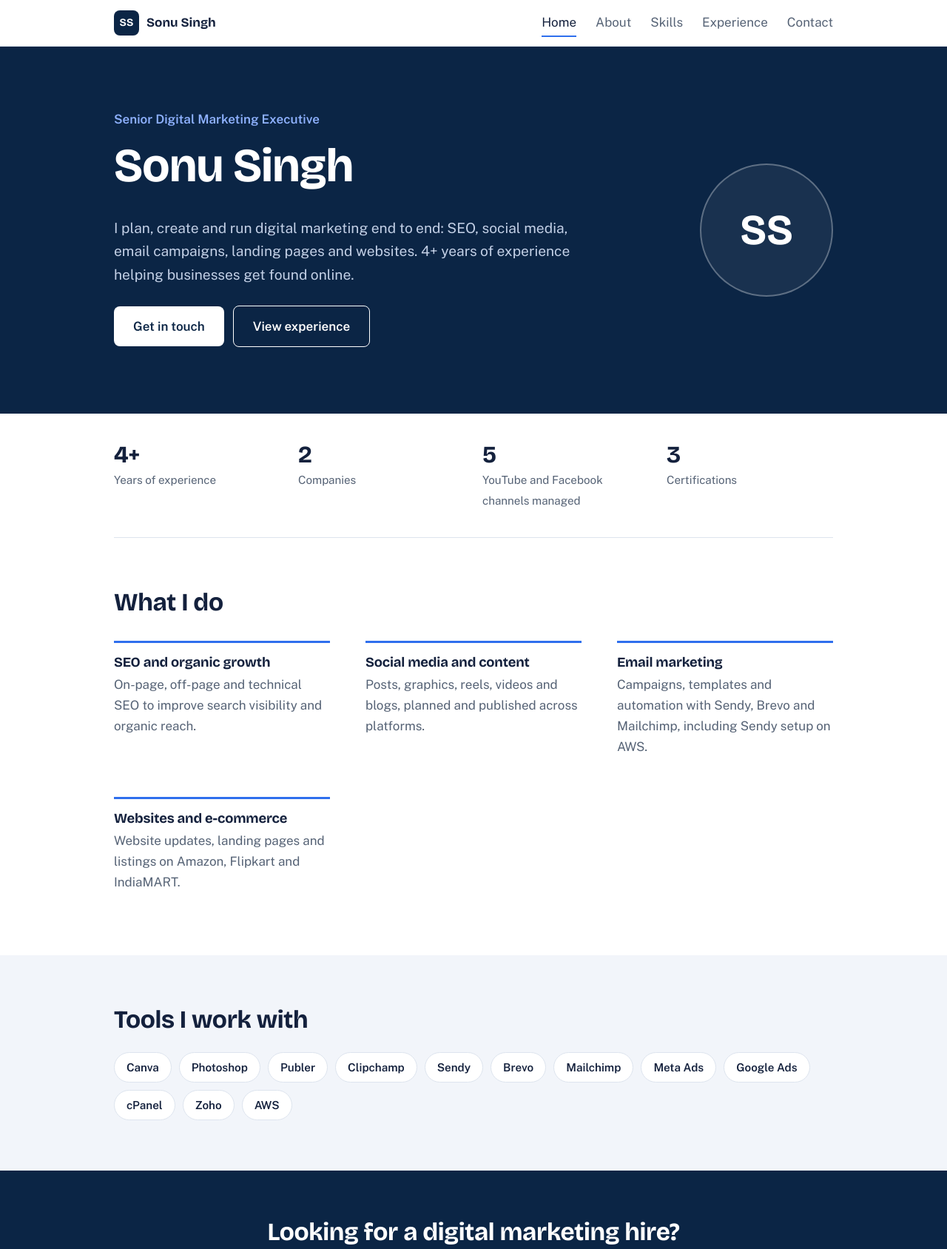
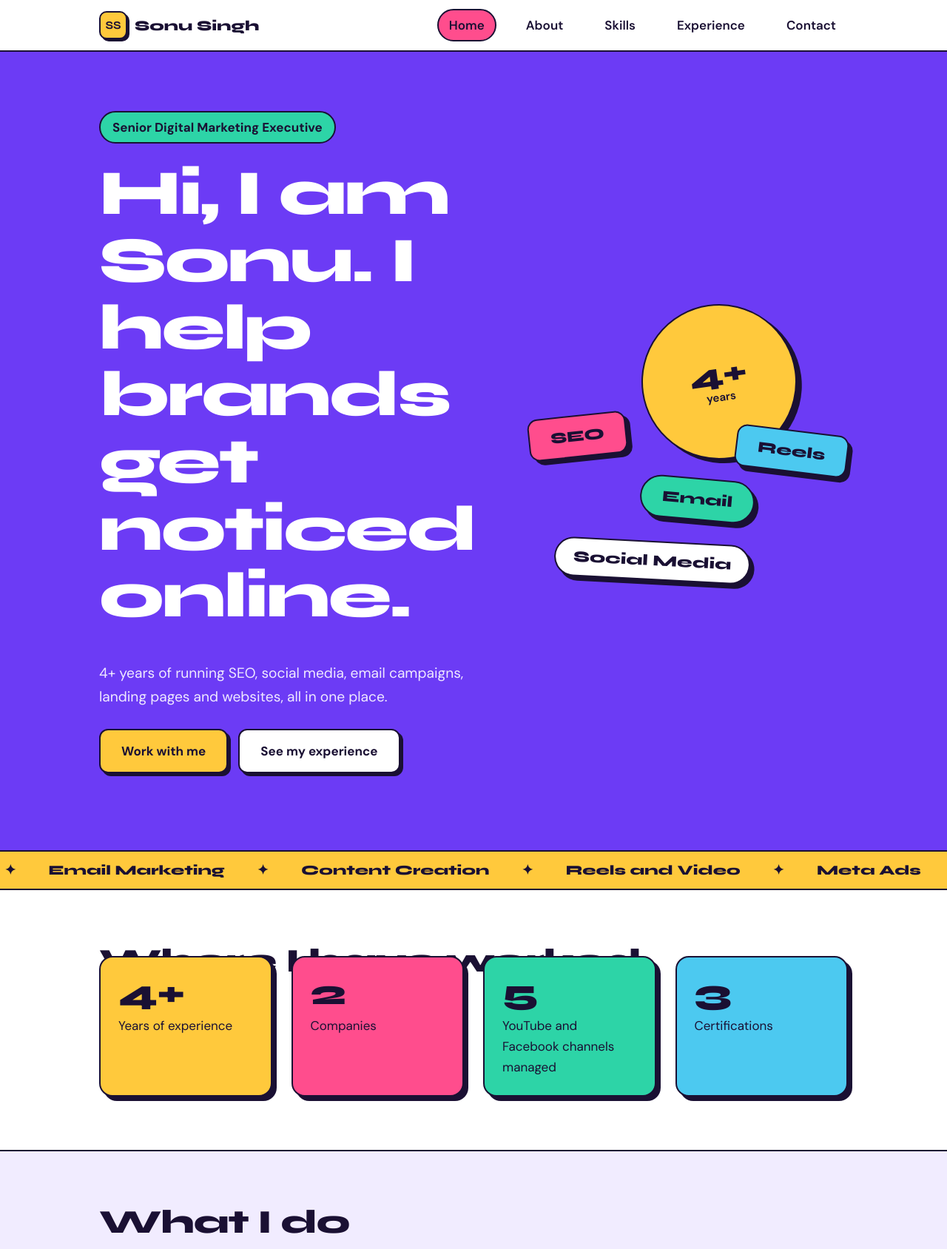
Before and after one commit to Sonu4268/iamsonusingh, a plain HTML site: page index.html in a window 1280 px wide. Shown: the top 1688 px of the page at 74% size. Drawn offline with nearby package versions, Linux system fonts and the light colour scheme.

Commit message:
Add files via upload

```diff
--- a/index.html
+++ b/index.html
@@ -3,7 +3,7 @@
 <title>Home | Sonu Singh, Senior Digital Marketing Executive</title>
 <meta name="description" content="Sonu Singh is a Senior Digital Marketing Executive with 4+ years of experience in SEO, social media, email marketing and website management.">
 <link rel="preconnect" href="https://fonts.googleapis.com"><link rel="preconnect" href="https://fonts.gstatic.com" crossorigin>
-<link href="https://fonts.googleapis.com/css2?family=Bricolage+Grotesque:wght@600;700&family=Public+Sans:wght@400;600&display=swap" rel="stylesheet">
+<link href="https://fonts.googleapis.com/css2?family=DM+Sans:wght@400;600;700&family=Syne:wght@700;800&display=swap" rel="stylesheet">
 <link rel="stylesheet" href="style.css"></head><body>
 <header><nav><a class="logo" href="index.html"><b>SS</b>Sonu Singh</a>
 <a href="index.html" aria-current="page">Home</a>
@@ -12,21 +12,22 @@
 <a href="experience.html">Experience</a>
 <a href="contact.html">Contact</a>
 </nav></header>
-<section class="hero"><div class="wrap"><div class="hero-in">
-<p class="role">Senior Digital Marketing Executive</p>
-<h1>Sonu Singh</h1>
-<p class="lead">I plan, create and run digital marketing end to end: SEO, social media, email campaigns, landing pages and websites. 4+ years of experience helping businesses get found online.</p>
-<a class="btn" href="contact.html">Get in touch</a><a class="btn alt" href="experience.html">View experience</a></div>
-<div class="mono" aria-hidden="true">SS</div></div></section>
-<div class="wrap"><div class="stats"><div><strong>4+</strong><span>Years of experience</span></div><div><strong>2</strong><span>Companies</span></div><div><strong>5</strong><span>YouTube and Facebook channels managed</span></div><div><strong>3</strong><span>Certifications</span></div></div></div>
-<section class="s"><div class="wrap"><h2>What I do</h2>
-<div class="cols">
-<div><h3>SEO and organic growth</h3><p>On-page, off-page and technical SEO to improve search visibility and organic reach.</p></div>
-<div><h3>Social media and content</h3><p>Posts, graphics, reels, videos and blogs, planned and published across platforms.</p></div>
-<div><h3>Email marketing</h3><p>Campaigns, templates and automation with Sendy, Brevo and Mailchimp, including Sendy setup on AWS.</p></div>
-<div><h3>Websites and e-commerce</h3><p>Website updates, landing pages and listings on Amazon, Flipkart and IndiaMART.</p></div>
-</div></div></section>
-<section class="s soft"><div class="wrap"><h2>Tools I work with</h2>
+<section class="hero"><div class="wrap"><div>
+<span class="tag">Senior Digital Marketing Executive</span>
+<h1>Hi, I am Sonu. I help brands get noticed online.</h1>
+<p class="lead">4+ years of running SEO, social media, email campaigns, landing pages and websites, all in one place.</p>
+<a class="btn" href="contact.html">Work with me</a><a class="btn alt" href="experience.html">See my experience</a></div>
+<div class="art" aria-hidden="true"><div class="st s1"><div>4+<small>years</small></div></div><div class="st s2">SEO</div><div class="st s3">Email</div><div class="st s4">Reels</div><div class="st s5">Social Media</div></div></div></section>
+<div class="marq" aria-hidden="true"><div><span>SEO</span><span>✦</span><span>Social Media</span><span>✦</span><span>Email Marketing</span><span>✦</span><span>Content Creation</span><span>✦</span><span>Reels and Video</span><span>✦</span><span>Meta Ads</span><span>✦</span><span>Google Ads</span><span>✦</span><span>Landing Pages</span><span>✦</span><span>SEO</span><span>✦</span><span>Social Media</span><span>✦</span><span>Email Marketing</span><span>✦</span><span>Content Creation</span><span>✦</span><span>Reels and Video</span><span>✦</span><span>Meta Ads</span><span>✦</span><span>Google Ads</span><span>✦</span><span>Landing Pages</span><span>✦</span></div></div>
+<section class="s"><div class="wrap">
+<h2>Where I have worked</h2>
+<div class="stats"><div class="box"><strong>4+</strong>Years of experience</div><div class="box"><strong>2</strong>Companies</div><div class="box"><strong>5</strong>YouTube and Facebook channels managed</div><div class="box"><strong>3</strong>Certifications</div></div></div></section>
+<section class="s lav"><div class="wrap"><h2>What I do</h2><div class="blocks">
+<div class="box"><h3>SEO and organic growth</h3><p>On-page, off-page and technical SEO to improve visibility and reach.</p></div>
+<div class="box"><h3>Social media and content</h3><p>Posts, graphics, reels, videos and blogs, planned and published.</p></div>
+<div class="box"><h3>Email marketing</h3><p>Campaigns, templates and automation with Sendy, Brevo and Mailchimp.</p></div>
+<div class="box"><h3>Websites and e-commerce</h3><p>Website updates, landing pages and Amazon, Flipkart and IndiaMART listings.</p></div></div></div></section>
+<section class="s"><div class="wrap"><h2>Tools I work with</h2>
 <ul class="tags"><li>Canva</li><li>Photoshop</li><li>Publer</li><li>Clipchamp</li><li>Sendy</li><li>Brevo</li><li>Mailchimp</li><li>Meta Ads</li><li>Google Ads</li><li>cPanel</li><li>Zoho</li><li>AWS</li></ul></div></section>
-<section class="cta"><div class="wrap"><h2>Looking for a digital marketing hire?</h2><p>I am open to Senior Digital Marketing Executive roles.</p><a class="btn" href="mailto:singh1998sonu@gmail.com">Email me</a><a class="btn alt" href="resume.pdf">Download resume</a></div></section>
+<section class="cta"><div class="wrap"><h2>Hiring a digital marketer?</h2><p>I am open to Senior Digital Marketing Executive roles. Let us talk.</p><a class="btn" href="mailto:singh1998sonu@gmail.com">Email me</a><a class="btn alt" href="resume.pdf">Download resume</a></div></section>
 <footer>© 2026 Sonu Singh · Ghaziabad, Uttar Pradesh, India</footer></body></html>
--- a/style.css
+++ b/style.css
@@ -1,61 +1,70 @@
-:root{--bg:#fff;--soft:#f2f5fa;--ink:#14213d;--muted:#556275;--line:#dde4ee;--blue:#2f6fed;--navy:#0b2545;--on-blue:#fff}
-@media (prefers-color-scheme:dark){:root{--bg:#0d1626;--soft:#121e33;--ink:#e9eef7;--muted:#a3b1c6;--line:#25344e;--blue:#6d9bff;--navy:#091428;--on-blue:#0d1626}}
+:root{--ink:#1a1033;--bg:#fff;--lav:#f1ecff;--violet:#6c3bf5;--pink:#ff4d8d;--yellow:#ffc93c;--mint:#2dd4a7;--sky:#4cc9f0;--b:2.5px solid var(--ink);--sh:6px 6px 0 var(--ink)}
 *{box-sizing:border-box}
 html{scroll-behavior:smooth}
-body{margin:0;background:var(--bg);color:var(--ink);font:17px/1.65 "Public Sans",system-ui,sans-serif}
-h1,h2,h3{font-family:"Bricolage Grotesque","Public Sans",sans-serif;line-height:1.15;margin:0 0 .5em;letter-spacing:-.01em}
-h1{font-size:clamp(2.3rem,6vw,4rem)}
-h2{font-size:clamp(1.6rem,3.5vw,2.1rem)}
-h3{font-size:1.15rem;margin-bottom:.3em}
+body{margin:0;background:var(--bg);color:var(--ink);font:17px/1.65 "DM Sans",system-ui,sans-serif}
+h1,h2,h3{font-family:"Syne","DM Sans",sans-serif;line-height:1.05;margin:0 0 .5em;font-weight:800}
+h1{font-size:clamp(2.6rem,8vw,5.4rem);letter-spacing:-.03em}
+h2{font-size:clamp(1.8rem,4vw,2.8rem);letter-spacing:-.02em}
+h3{font-size:1.3rem;line-height:1.2}
 p{margin:0 0 1em}
-a{color:var(--blue)}
-:focus-visible{outline:3px solid var(--blue);outline-offset:3px}
-.wrap{max-width:1020px;margin:auto;padding:0 24px}
-header{position:sticky;top:0;z-index:5;background:var(--bg);border-bottom:1px solid var(--line)}
-nav{max-width:1020px;margin:auto;padding:12px 24px;display:flex;flex-wrap:wrap;gap:6px 26px;align-items:center}
-.logo{display:flex;align-items:center;gap:10px;margin-right:auto;font-family:"Bricolage Grotesque",sans-serif;font-weight:700;color:var(--ink);text-decoration:none}
-.logo b{display:grid;place-items:center;width:34px;height:34px;border-radius:8px;background:var(--navy);color:#fff;font-size:.9rem}
-nav a:not(.logo){text-decoration:none;color:var(--muted);padding:4px 0;border-bottom:2px solid transparent}
-nav a:not(.logo):hover{color:var(--ink)}
-nav a[aria-current="page"]{color:var(--ink);border-color:var(--blue)}
-.btn{display:inline-block;padding:13px 26px;border-radius:8px;background:var(--blue);color:var(--on-blue);text-decoration:none;font-weight:600;margin:6px 12px 6px 0}
-.btn.alt{background:transparent;color:inherit;border:1.5px solid currentColor}
-.hero{background:var(--navy);color:#fff;padding:84px 0}
-.hero .wrap{display:grid;grid-template-columns:1fr auto;gap:48px;align-items:center}
-.hero .btn{background:#fff;color:var(--navy)}
-.hero .btn.alt{background:transparent;color:#fff}
-.hero p.lead{color:#c3d0e6;font-size:1.2rem;max-width:56ch}
-.role{color:#8fb2ff;font-weight:600;margin-bottom:12px}
-.mono{width:180px;height:180px;border-radius:50%;border:2px solid rgba(255,255,255,.3);display:grid;place-items:center;font:700 3.6rem "Bricolage Grotesque",sans-serif;background:rgba(255,255,255,.06)}
-.hero-in{animation:in .7s ease both}
-@keyframes in{from{opacity:0;transform:translateY(14px)}}
-.page-head{background:var(--navy);color:#fff;padding:56px 0}
-.page-head p{color:#c3d0e6;max-width:60ch;margin:0;font-size:1.15rem}
-.page-head h1{font-size:clamp(2rem,5vw,3rem)}
-section.s{padding:68px 0}
-section.soft{background:var(--soft)}
-.stats{display:grid;grid-template-columns:repeat(auto-fit,minmax(150px,1fr));gap:24px;padding:36px 0;border-bottom:1px solid var(--line)}
-.stats strong{display:block;font:700 2rem "Bricolage Grotesque",sans-serif}
-.stats span{color:var(--muted);font-size:.95rem}
-.cols{display:grid;grid-template-columns:repeat(auto-fit,minmax(280px,1fr));gap:36px 48px;margin-top:32px}
-.cols>div{border-top:3px solid var(--blue);padding-top:16px}
-.cols p,.cols li{color:var(--muted)}
-.cols ul{padding-left:18px;margin:0}
-.tags{display:flex;flex-wrap:wrap;gap:10px;padding:0;list-style:none;margin:24px 0 0}
-.tags li{padding:7px 16px;border-radius:999px;background:var(--bg);border:1px solid var(--line);font-weight:600;font-size:.95rem}
-.timeline{position:relative;margin-top:32px;padding-left:34px;border-left:2px solid var(--line)}
-.job{position:relative;margin-bottom:44px}
-.job::before{content:"";position:absolute;left:-43px;top:8px;width:16px;height:16px;border-radius:50%;background:var(--blue);border:4px solid var(--bg)}
-.job .meta{color:var(--blue);font-weight:600;margin-bottom:10px}
-.job ul{padding-left:20px;margin:0;color:var(--muted)}
-.job li{margin-bottom:6px}
-.cta{background:var(--navy);color:#fff;padding:64px 0;text-align:center}
-.cta p{color:#c3d0e6}
-.cta .btn{background:#fff;color:var(--navy)}
-.cta .btn.alt{background:transparent;color:#fff}
-.edu{display:grid;grid-template-columns:repeat(auto-fit,minmax(260px,1fr));gap:24px;margin-top:24px}
-.edu div{border-left:3px solid var(--blue);padding-left:16px}
-.edu p{margin:0;color:var(--muted)}
-footer{padding:28px 24px;text-align:center;color:var(--muted);font-size:.9rem;border-top:1px solid var(--line)}
-@media (max-width:760px){.hero{padding:56px 0}.hero .wrap{grid-template-columns:1fr}.mono{width:110px;height:110px;font-size:2.3rem;order:-1}}
-@media (prefers-reduced-motion:reduce){.hero-in{animation:none}html{scroll-behavior:auto}}
+a{color:var(--violet);font-weight:600}
+:focus-visible{outline:3px solid var(--pink);outline-offset:3px}
+.wrap{max-width:1060px;margin:auto;padding:0 24px}
+header{position:sticky;top:0;z-index:5;background:var(--bg);border-bottom:var(--b)}
+nav{max-width:1060px;margin:auto;padding:12px 24px;display:flex;flex-wrap:wrap;gap:8px 24px;align-items:center}
+.logo{display:flex;align-items:center;gap:10px;margin-right:auto;font:800 1.2rem "Syne",sans-serif;color:var(--ink);text-decoration:none}
+.logo b{display:grid;place-items:center;width:38px;height:38px;background:var(--yellow);border:var(--b);border-radius:10px;box-shadow:3px 3px 0 var(--ink);font-size:.95rem}
+nav a:not(.logo){text-decoration:none;color:var(--ink);font-weight:600;padding:6px 14px;border-radius:999px;border:2.5px solid transparent}
+nav a:not(.logo):hover{background:var(--lav)}
+nav a[aria-current="page"]{background:var(--pink);border-color:var(--ink)}
+.btn{display:inline-block;padding:14px 28px;border-radius:12px;background:var(--yellow);color:var(--ink);text-decoration:none;font-weight:700;border:var(--b);box-shadow:4px 4px 0 var(--ink);margin:8px 14px 8px 0;transition:transform .15s,box-shadow .15s}
+.btn:hover{transform:translate(3px,3px);box-shadow:1px 1px 0 var(--ink)}
+.btn.alt{background:#fff}
+.hero{background:var(--violet);color:#fff;padding:80px 0 96px;overflow:hidden}
+.hero .wrap{display:grid;grid-template-columns:1.25fr 1fr;gap:40px;align-items:center}
+.hero .tag{display:inline-block;background:var(--mint);color:var(--ink);font-weight:700;padding:6px 16px;border:var(--b);border-radius:999px;margin-bottom:22px}
+.hero p.lead{font-size:1.2rem;max-width:50ch;color:#efe9ff}
+.art{position:relative;height:380px}
+.st{position:absolute;display:grid;place-items:center;border:var(--b);box-shadow:var(--sh);color:var(--ink);font:800 1.3rem "Syne",sans-serif;text-align:center}
+.s1{width:210px;height:210px;border-radius:50%;background:var(--yellow);left:50%;top:0;transform:translateX(-30%) rotate(-8deg);font-size:2.6rem;line-height:1}
+.s1 small{display:block;font:600 .95rem "DM Sans",sans-serif}
+.s2{background:var(--pink);padding:14px 28px;border-radius:14px;left:0;top:150px;transform:rotate(-6deg)}
+.s3{background:var(--mint);padding:14px 28px;border-radius:999px;left:35%;top:235px;transform:rotate(5deg)}
+.s4{background:var(--sky);padding:14px 28px;border-radius:14px;right:0;top:170px;transform:rotate(7deg)}
+.s5{background:#fff;padding:12px 24px;border-radius:999px;left:8%;top:320px;transform:rotate(3deg)}
+.marq{background:var(--yellow);border-block:var(--b);overflow:hidden;white-space:nowrap}
+.marq div{display:inline-block;padding:14px 0;font:800 1.15rem "Syne",sans-serif;animation:m 28s linear infinite}
+.marq span{margin:0 22px}
+@keyframes m{to{transform:translateX(-50%)}}
+.page-head{background:var(--violet);color:#fff;padding:60px 0;border-bottom:var(--b)}
+.page-head h1{font-size:clamp(2.4rem,7vw,4.2rem);margin-bottom:.2em}
+.page-head p{margin:0;font-size:1.2rem;color:#efe9ff;max-width:56ch}
+section.s{padding:72px 0}
+.lav{background:var(--lav);border-block:var(--b)}
+.stats,.blocks,.edu{display:grid;grid-template-columns:repeat(auto-fit,minmax(220px,1fr));gap:26px;margin-top:30px}
+.box{border:var(--b);border-radius:18px;box-shadow:var(--sh);padding:24px;background:#fff}
+.box p,.box ul{margin:0}
+.box ul{padding-left:18px}
+.blocks>:nth-child(4n+1),.stats>:nth-child(4n+1){background:var(--yellow)}
+.blocks>:nth-child(4n+2),.stats>:nth-child(4n+2){background:var(--pink)}
+.blocks>:nth-child(4n+3),.stats>:nth-child(4n+3){background:var(--mint)}
+.blocks>:nth-child(4n+4),.stats>:nth-child(4n+4){background:var(--sky)}
+.stats strong{display:block;font:800 3rem/1 "Syne",sans-serif;margin-bottom:6px}
+.stats{margin-top:-52px;position:relative}
+.tags{display:flex;flex-wrap:wrap;gap:12px;padding:0;list-style:none;margin:28px 0 0}
+.tags li{padding:8px 18px;border:var(--b);border-radius:999px;font-weight:700;box-shadow:3px 3px 0 var(--ink);background:#fff}
+.tags li:nth-child(5n+1){background:var(--yellow)}.tags li:nth-child(5n+2){background:var(--pink)}.tags li:nth-child(5n+3){background:var(--mint)}.tags li:nth-child(5n+4){background:var(--sky)}.tags li:nth-child(5n){background:#d9ccff}
+.job{margin-bottom:34px;padding:0;overflow:hidden}
+.job header{position:static;background:var(--pink);padding:18px 24px;border-bottom:var(--b)}
+.job:nth-child(2n) header{background:var(--sky)}
+.job header h3{margin:0}
+.job header p{margin:4px 0 0;font-weight:600}
+.job ul{padding:22px 24px 8px 44px;margin:0}
+.job li{margin-bottom:8px}
+.cta{background:var(--pink);border-top:var(--b);padding:72px 0;text-align:center}
+.cta p{font-size:1.15rem}
+.edu .box:nth-child(3n+1){background:#fff7d6}.edu .box:nth-child(3n+2){background:#d9fff3}.edu .box:nth-child(3n){background:#ddf4ff}
+.edu h3{margin-bottom:.2em}
+footer{background:var(--ink);color:#d9d2ee;text-align:center;padding:26px 24px;font-size:.95rem}
+@media (max-width:820px){.hero .wrap{grid-template-columns:1fr}.art{height:300px}.s1{width:160px;height:160px;font-size:2rem;left:55%}.s2{top:120px}.s3{top:190px}.s4{top:130px}.s5{top:250px}}
+@media (prefers-reduced-motion:reduce){.marq div{animation:none}html{scroll-behavior:auto}.btn{transition:none}}
```
Also changed, not shown: about.html (+10 -10 lines), contact.html (+6 -6 lines), experience.html (+5 -5 lines), skills.html (+10 -10 lines).
